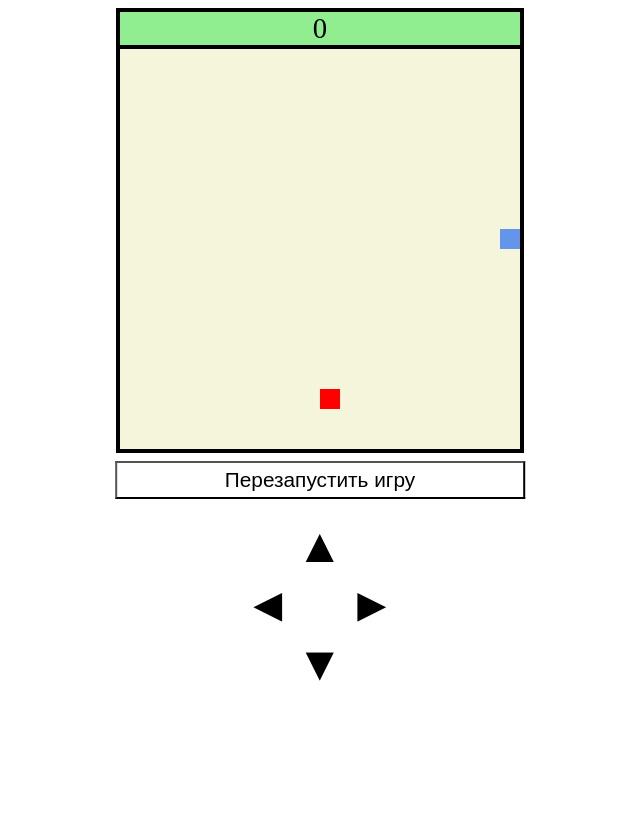
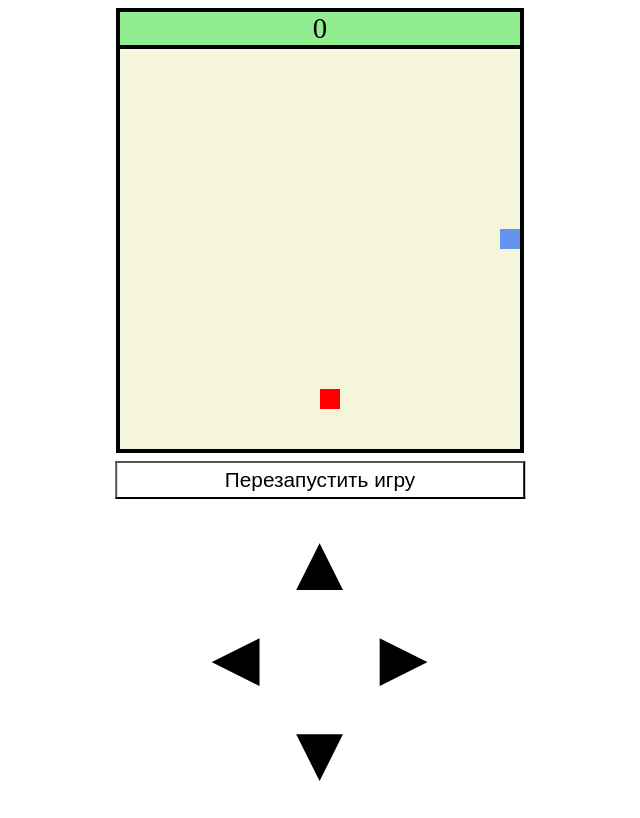
Before and after one commit to Cheetah009/cheetah009.github.io, a plain HTML site: page index.html in a window 1280 px wide. Shown: the whole page, without its empty margins (320-960 px from the left). Drawn offline with Linux system fonts and the light colour scheme.

Commit message:
Changed size of buttons

```diff
--- a/index.html
+++ b/index.html
@@ -64,12 +64,12 @@
 
     #touch_panel {
       margin: 1rem auto;
-      font-size: 3rem;
+      font-size: 5rem;
     }
 
     #touch_panel td {
-      width: 3rem;
-      height: 3rem;
+      width: 5rem;
+      height: 5rem;
     }
 
     #touch_panel .arrow {
```
